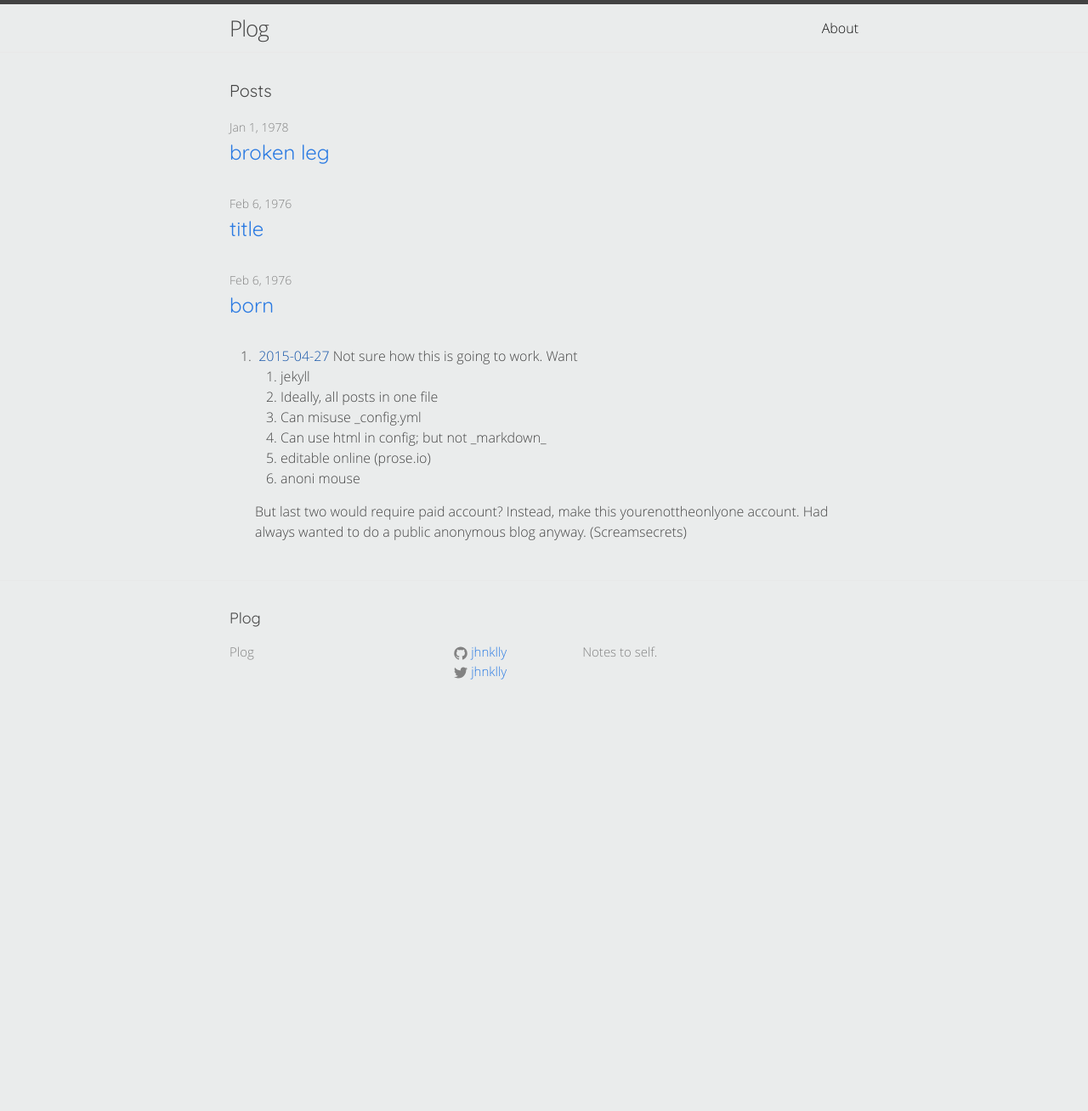
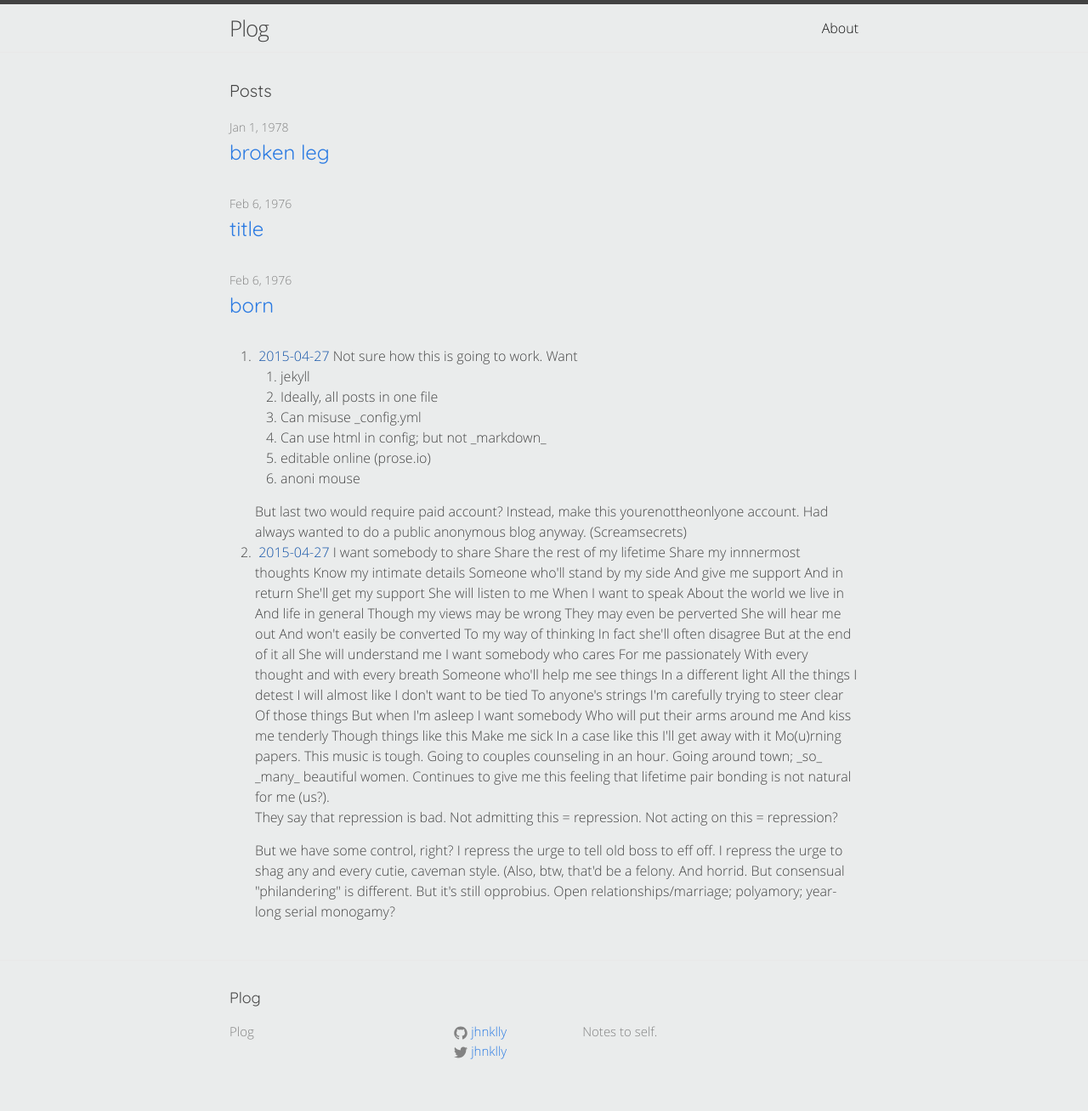
Before and after one commit to yourenottheonlyone/yourenottheonlyone.github.io, a Jekyll site: the page built from index.html, in a window 1280 px wide. Shown: the whole page at 85% size. Built offline with Jekyll 4.4.1, drawn with Linux system fonts in a browser that asks for light colours; Markdown is read by kramdown in place of the engine named in the settings; before the commit the page ends 900 px from its top, so only the background shows below that.

Commit message:
test hack

```diff
--- a/_config.yml
+++ b/_config.yml
@@ -21,7 +21,6 @@ redcarpet:
   extensions: ["tables", "autolink", "strikethrough", "space_after_headers", "with_toc_data", "fenced_code_blocks", "no_intra_emphasis", "superscript"]
 
 # Exploiting this config file to store a global object in a single place
-# See
 
 exploits:
   - date: 2015-04-27
@@ -40,3 +39,53 @@ exploits:
           <li> anoni mouse
         </ol>
         But last two would require paid account? Instead, make this yourenottheonlyone account. Had always wanted to do a public anonymous blog anyway. (Screamsecrets)
+
+  - date: 2015-04-27
+    title: yourenottheonlyone
+    tags:
+        hilo5
+        l4
+    prose:
+        I want somebody to share
+        Share the rest of my lifetime
+        Share my innnermost thoughts
+        Know my intimate details
+        Someone who'll stand by my side
+        And give me support
+        And in return
+        She'll get my support
+        She will listen to me
+        When I want to speak
+        About the world we live in
+        And life in general
+        Though my views may be wrong
+        They may even be perverted
+        She will hear me out
+        And won't easily be converted
+        To my way of thinking
+        In fact she'll often disagree
+        But at the end of it all
+        She will understand me
+
+        I want somebody who cares
+        For me passionately
+        With every thought and with every breath
+        Someone who'll help me see things
+        In a different light
+        All the things I detest
+        I will almost like
+        I don't want to be tied
+        To anyone's strings
+        I'm carefully trying to steer clear
+        Of those things
+        But when I'm asleep
+        I want somebody
+        Who will put their arms around me
+        And kiss me tenderly
+        Though things like this
+        Make me sick
+        In a case like this
+        I'll get away with it
+
+
+        Mo(u)rning papers. This music is tough. Going to couples counseling in an hour. Going around town; _so_ _many_ beautiful women. Continues to give me this feeling that lifetime pair bonding is not natural for me (us?). <p>They say that repression is bad. Not admitting this = repression. Not acting on this = repression? <p>But we have some control, right? I repress the urge to tell old boss to eff off. I repress the urge to shag any and every cutie, caveman style. (Also, btw, that'd be a felony. And horrid. But consensual "philandering" is different. But it's still opprobius. Open relationships/marriage; polyamory; year-long serial monogamy?
```
Also changed, not shown: 1 other file.
